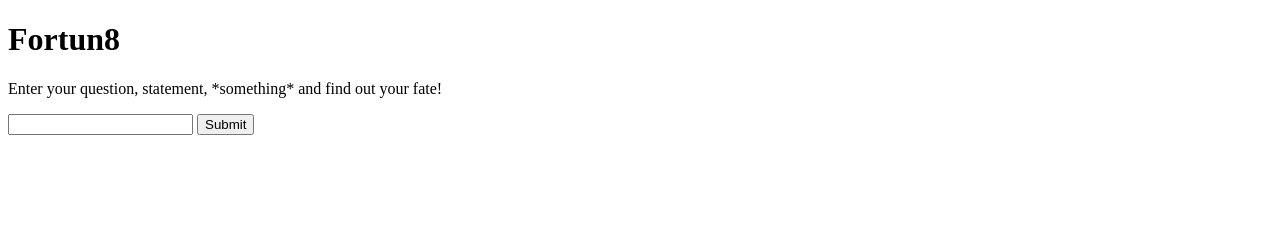
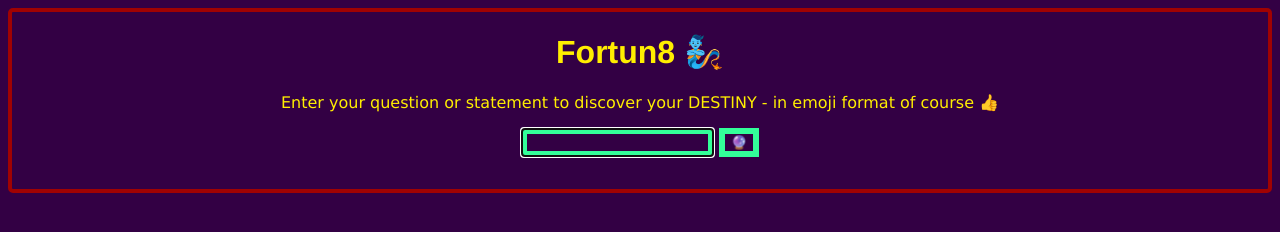
Before and after one commit to robertegj/emoji-fortune-teller, a plain HTML site: page index.html in a window 1280 px wide. Drawn offline with Linux system fonts and the light colour scheme.

Commit message:
getting stylish
get it

```diff
--- a/index.html
+++ b/index.html
@@ -3,16 +3,41 @@
 <head>
   <meta name="viewport" content="width=device-width, initial-scale=1.0">
   <title>Fortun8</title>
+  <style>
+    body {
+      background: #304;
+      color: #fe0;
+      font-family: Verdana, Geneva, Tahoma, sans-serif;
+    }
+    input {
+      border: .51em solid #3f9;
+      background: none;
+      color: #3f9;
+    }
+    h1 {
+      font-family: 'Franklin Gothic Medium', 'Arial Narrow', Arial, sans-serif;
+    }
+    #teller {
+      border: .3em solid rgb(160, 2, 2);
+      border-radius: 5px;
+      text-align: center;
+      padding-bottom: 2em;
+    }
+  </style>
+
 </head>
 
 <body>
-  <h1>Fortun8</h1>
-  <p>Enter your question, statement, *something* and find out your fate!</p>
+  <div id="teller">
+
+    <h1>Fortun8 🧞</h1>
+    <p>Enter your question or statement to discover your DESTINY - in emoji format of course 👍</p>
+    <p id="fortune"></p>
     <form onsubmit="tellFortune()" id="myForm">
-    <input type="text" id="userInput" />
-    <input type="submit" />
+      <input type="text" id="userInput" autofocus />
+      <input type="submit" value="🔮" />
     </form>
-  <p id="fortune"></p>
+
     <script>
       // Generate fortune BASED ON INPUT
       // i.e. entering the same thing twice will get THE SAME FORTUNE!
@@ -32,5 +57,7 @@
       function handleForm(event) { event.preventDefault(); }
       form.addEventListener('submit', handleForm);
     </script>
+
+  </div>
 </body>
 </html>
```
Lines whose indentation alone changed are shown as unchanged.
